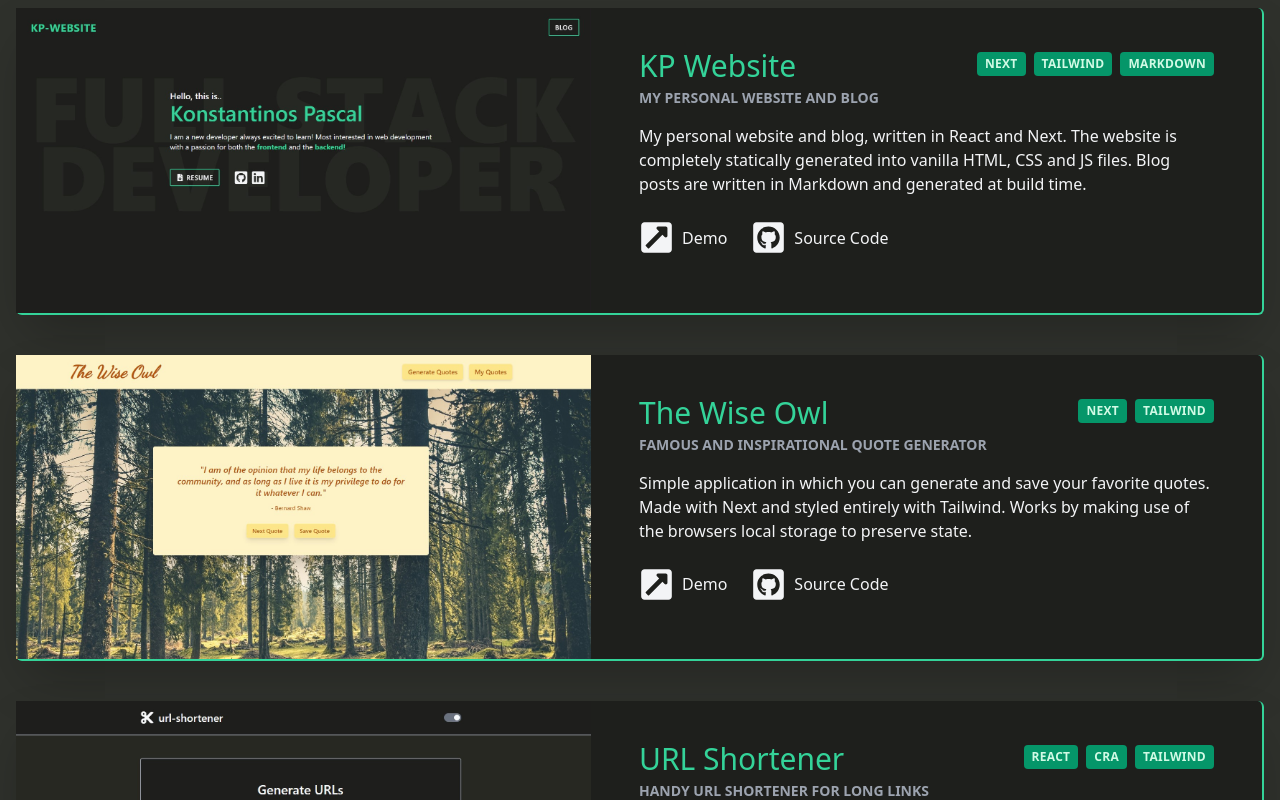
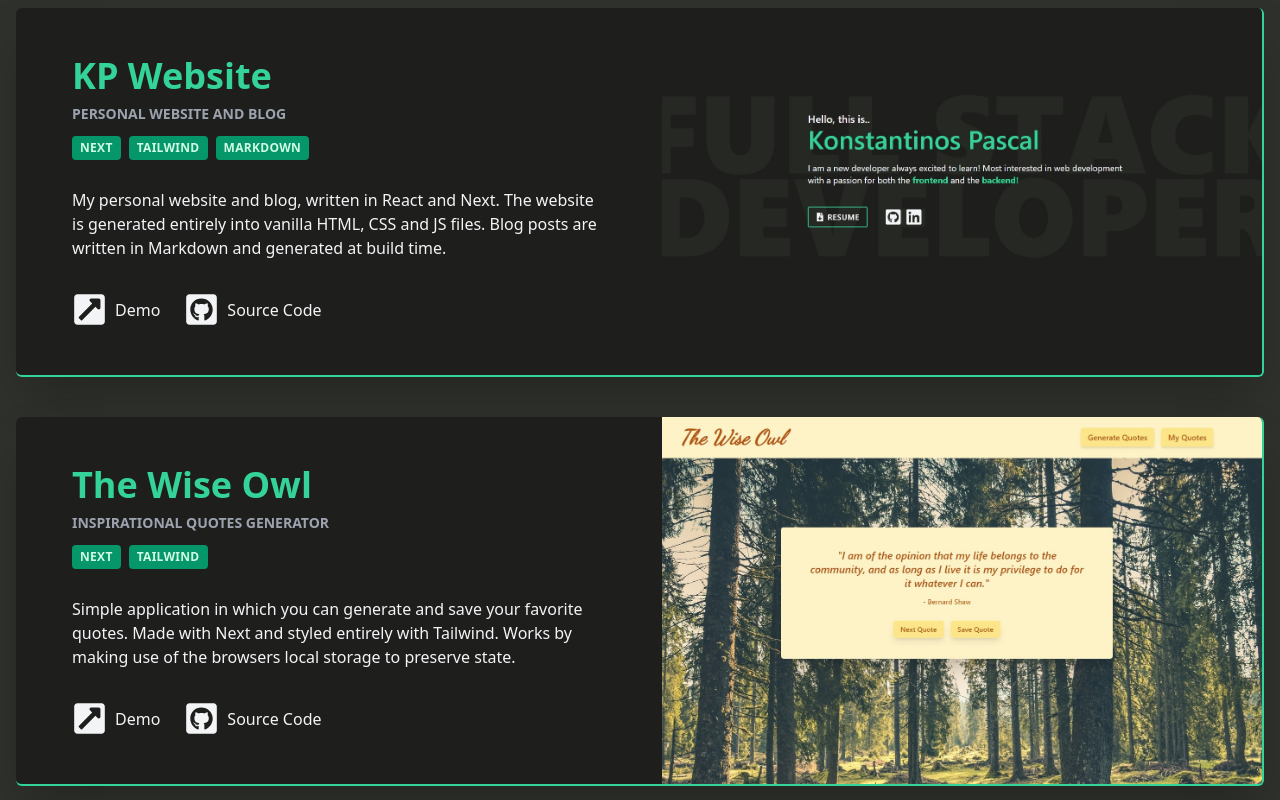
Before and after one commit to konstapascal/kp-website-v1, a Next.js app: page / in a window 1280 px wide. Shown: the part 1660-2460 px from the top of the page. Built offline with nearby package versions, Linux system fonts and the light colour scheme; what @tailwindcss/typography would draw is missing.

Commit message:
fixed, made images larger

```diff
--- a/components/kp-blog/BlogHero.js
+++ b/components/kp-blog/BlogHero.js
@@ -14,8 +14,8 @@
 				</p>
 				<p className='lg:text-xl mt-4 text-lg text-gray-100'>
 					I am <span className='font-semibold text-green-400'>Konstantinos Pascal</span> and
-					this is my writing corner on the web. Here you can expect weekly articles on
-					Javascript and other random topics, for both begginers and advanced!
+					this is my writing corner on the web. Here you can expect articles on Javascript and
+					other random topics, for both begginers and advanced!
 				</p>
 			</div>
 		</section>
--- a/components/shared/ProjectCard.js
+++ b/components/shared/ProjectCard.js
@@ -2,21 +2,24 @@
 
 function ProjectCard({ title, subtitle, description, urls, labels }) {
 	return (
-		<div className='bg-main-dark mt-12 lg:mt-10 first:mt-0 md:shadow-2xl offset lg:flex-row xl:hover:scale-105 transform-gpu lg:max-w-7xl transition-transform flex flex-col max-w-[500px] duration-200 border-b-2 border-r-2 border-green-400 rounded-md shadow-md'>
+		<div className='bg-main-dark  overflow-hidden mt-12 lg:mt-10 first:mt-0 md:shadow-2xl offset lg:flex-row-reverse lg:hover:scale-105 transform-gpu lg:max-w-7xl transition-transform flex flex-col max-w-[500px] duration-200 border-b-2 border-r-2 border-green-400 rounded-md shadow-md'>
 			<img
 				src={`${urls.imgPath}`}
-				width={550}
+				width={600}
 				height={300}
-				className=' flex-1 object-cover object-center'
+				className=' object-cover object-center'
 			/>
 
-			<div className=' lg:px-12 lg:py-10 md:px-10 md:py-8 flex-1 max-w-3xl px-6 py-4'>
-				<div className='xl:flex-row flex flex-col justify-between'>
+			<div className=' xl:px-14 xl:py-12 md:px-12 md:py-10 max-w-3xl px-6 py-8'>
 				<div>
-						<h1 className=' inline-block text-3xl text-green-400'>{title}</h1>
-						<p className=' mt-1 text-sm font-semibold text-gray-400 uppercase'>{subtitle}</p>
+					<h1 className=' xl:text-4xl inline-block text-3xl font-semibold text-green-400'>
+						{title}
+					</h1>
+					<p className=' xl:mt-2 mt-1 text-sm font-semibold text-gray-400 uppercase'>
+						{subtitle}
+					</p>
 				</div>
-					<div className=' xl:mt-0 mt-2'>
+				<div className=' mt-2'>
 					{labels.map(label => {
 						return (
 							<Label
@@ -26,9 +29,8 @@
 						);
 					})}
 				</div>
-				</div>
 
-				<p className='text-md mt-4 mb-6 text-gray-100'>{description}</p>
+				<p className='text-md xl:mt-6 xl:mb-8 mt-4 mb-6 text-gray-100'>{description}</p>
 
 				<div className=' flex items-center justify-start'>
 					<a
--- a/data/projects.js
+++ b/data/projects.js
@@ -2,9 +2,9 @@
 	{
 		id: 1,
 		title: 'KP Website',
-		subtitle: 'My personal website and blog',
+		subtitle: 'Personal website and blog',
 		description:
-			'My personal website and blog, written in React and Next. The website is completely statically generated into vanilla HTML, CSS and JS files. Blog posts are written in Markdown and generated at build time.',
+			'My personal website and blog, written in React and Next. The website is generated entirely into vanilla HTML, CSS and JS files. Blog posts are written in Markdown and generated at build time.',
 		urls: {
 			imgPath: '/img/kp-website.jpg',
 			demoUrl: 'https://konstapascal.dev',
@@ -15,7 +15,7 @@
 	{
 		id: 2,
 		title: 'The Wise Owl',
-		subtitle: 'Famous and inspirational quote generator',
+		subtitle: 'Inspirational quotes generator',
 		description:
 			'Simple application in which you can generate and save your favorite quotes. Made with Next and styled entirely with Tailwind. Works by making use of the browsers local storage to preserve state.',
 		urls: {
@@ -28,7 +28,7 @@
 	{
 		id: 3,
 		title: 'URL Shortener',
-		subtitle: 'Handy URL shortener for long links',
+		subtitle: 'URL shortener for long links',
 		description:
 			'Simple URL shortener application created with the Create React App template, styled with Tailwind. Extremely useful for both shortening URLs and having them personalized to my own domain.',
 		urls: {
```
Also changed, not shown: public/img/kp-website.jpg. Lines whose indentation alone changed are shown as unchanged.
